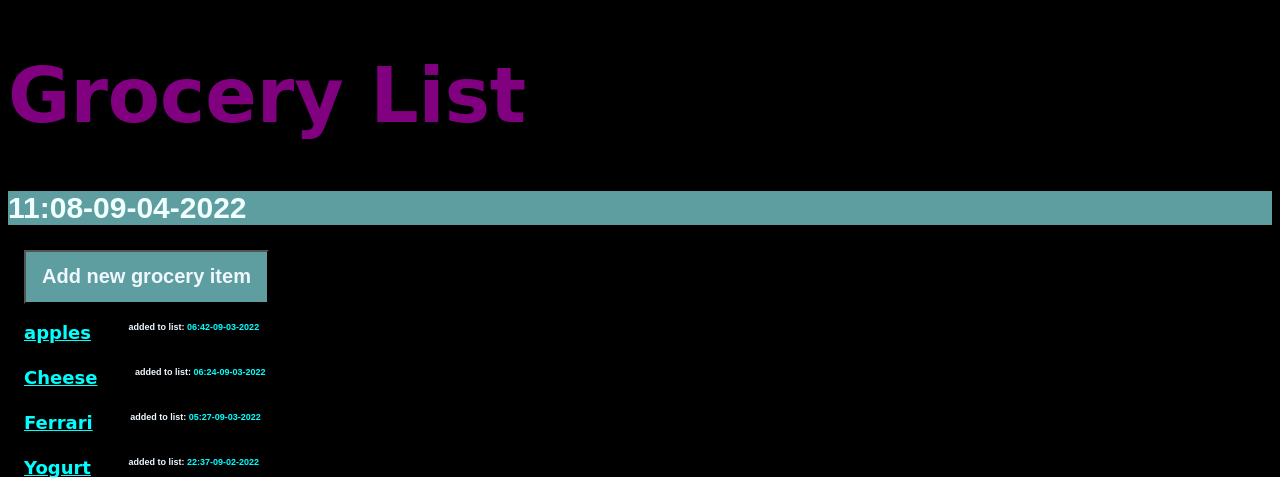
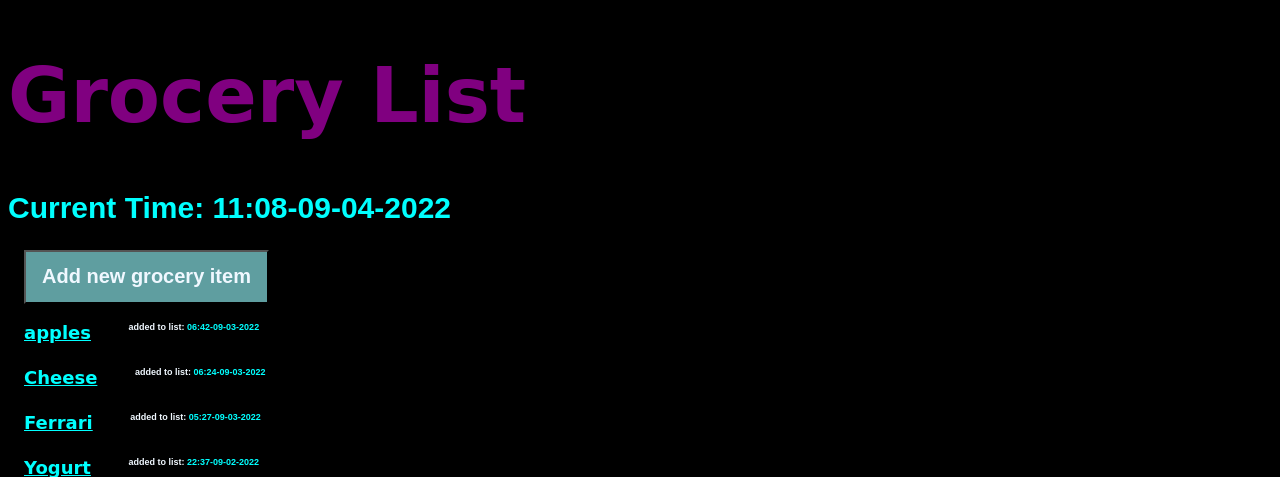
Before and after one commit to PGA-dev/grocery, a Django app: page / in a window 1280 px wide. Shown: the top 477 px of the page. Run offline with Django 3.2, Linux system fonts and the light colour scheme; data comes from the database, SQL or seed files in the repository.

Commit message:
updated time background

```diff
--- a/list_items/static/css/grocery.css
+++ b/list_items/static/css/grocery.css
@@ -91,8 +91,8 @@ h6 {
 
 
 .mark {
-    background-color:cadetblue;
-    color:azure;
+    background-color:black;
+    color:aqua;
 }
 
 .mark a {
--- a/list_items/templates/list_items/list_items_list.html
+++ b/list_items/templates/list_items/list_items_list.html
@@ -3,7 +3,7 @@
 
 {% block content %}
 <article>
-    <h2 class="mark">{% now "H:i-m-d-Y" %}</em></h2>
+    <h2 class="mark">Current Time: {% now "H:i-m-d-Y" %}</em></h2>
     <a href="{% url 'list_items-create' %}"><button>Add new grocery item</button></a>
 </article>
 
```
